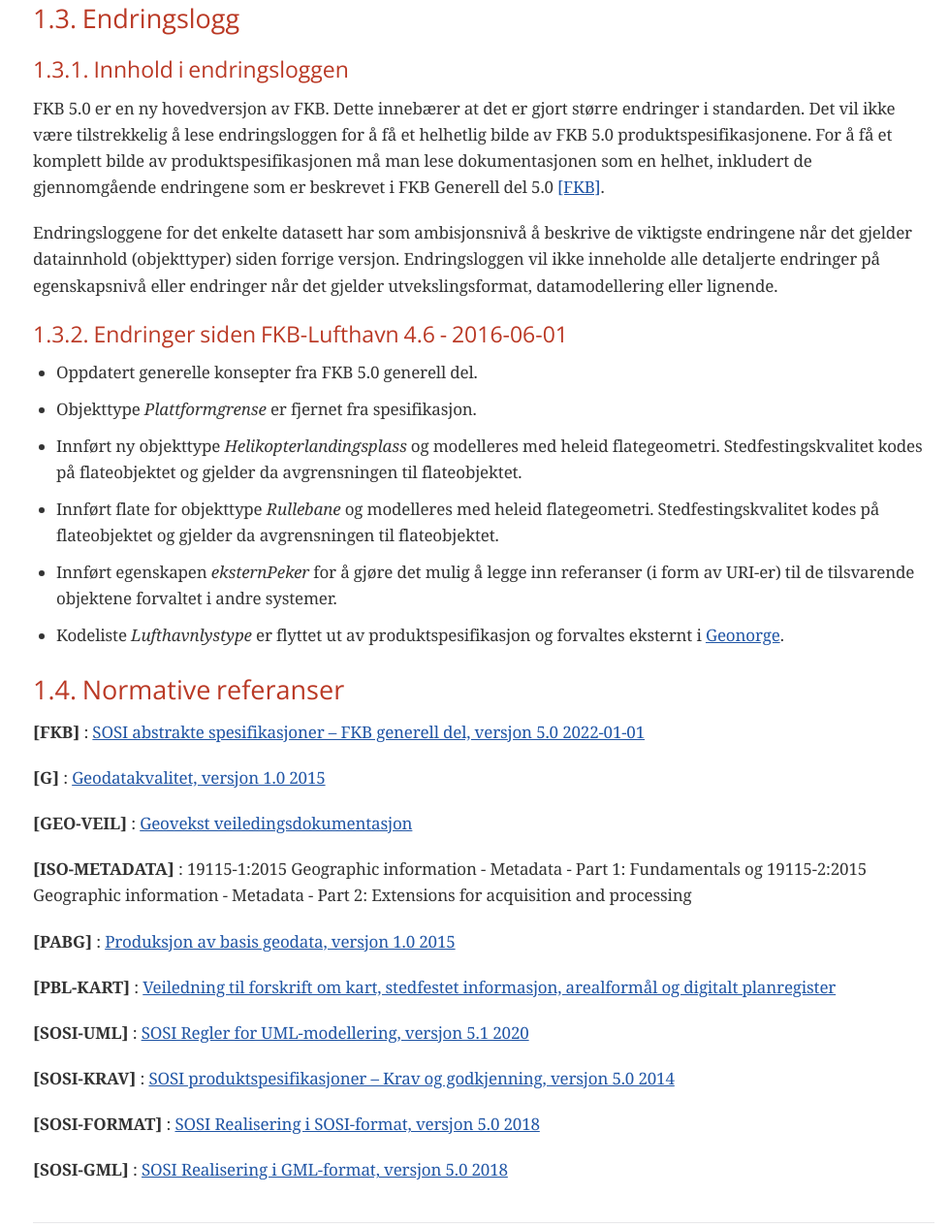
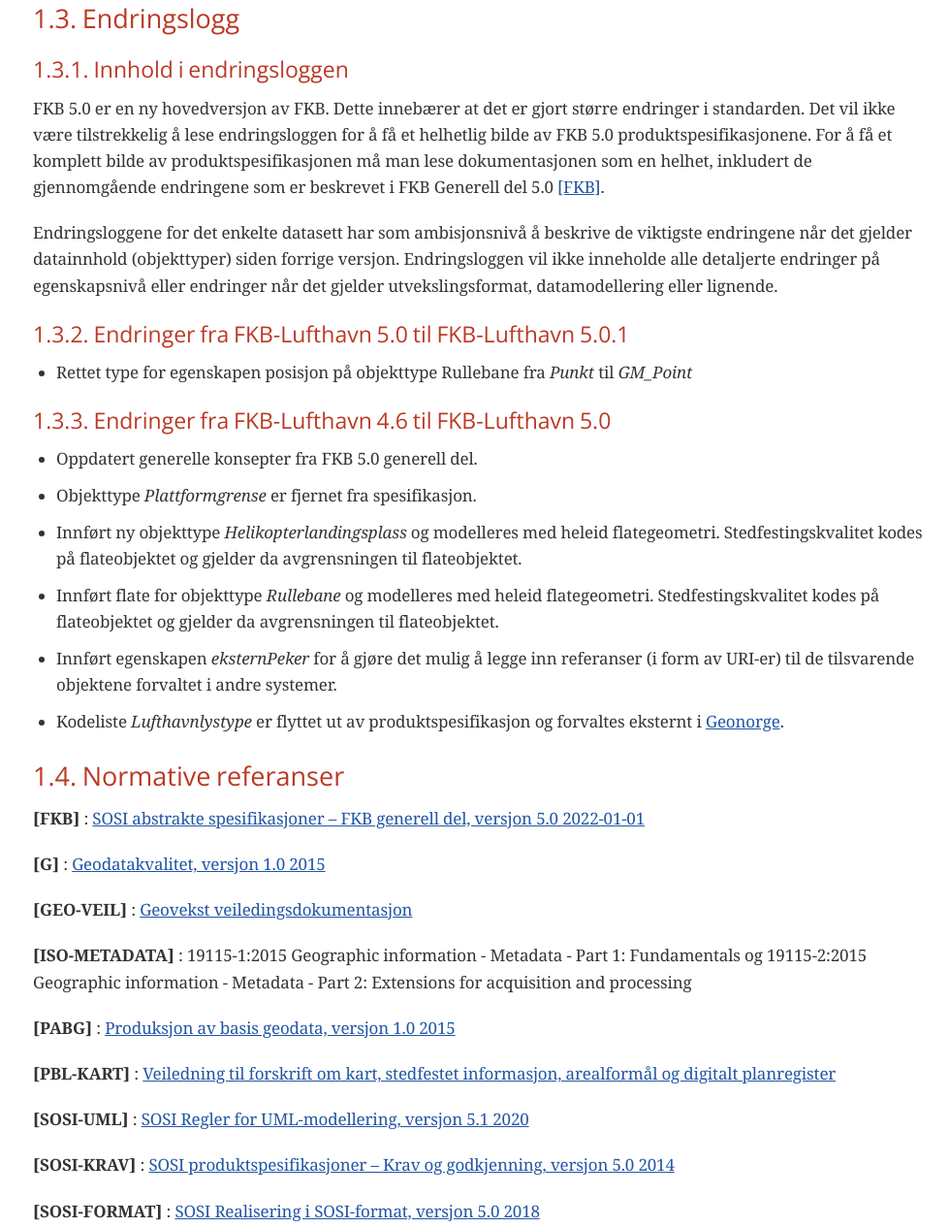
Before and after one commit to kartverket/fkb_lufthavn, a plain HTML site: page produktspesifikasjon/index.html in a window 1280 px wide. Shown: the part 1365-2631 px from the top of the page at 97% size, without its empty margins (301-1280 px from the left). Drawn offline with nearby package versions, Linux system fonts and the light colour scheme; a web font is replaced by a local one.

Commit message:
Oppdatert endringslogg

```diff
--- a/produktspesifikasjon/index.html
+++ b/produktspesifikasjon/index.html
@@ -455,7 +455,8 @@ body.book #toc,body.book #preamble,body.book h1.sect0,body.book .sect1>h2{page-b
 <li><a href="#trueendringslogg">1.3. Endringslogg</a>
 <ul class="sectlevel3">
 <li><a href="#trueinnhold-i-endringsloggen">1.3.1. Innhold i endringsloggen</a></li>
-<li><a href="#trueendringer-siden-fkb-lufthavn-4-6-2016-06-01">1.3.2. Endringer siden FKB-Lufthavn 4.6 - 2016-06-01</a></li>
+<li><a href="#trueendringer-fra-fkb-lufthavn-5-0-til-fkb-lufthavn-5-0-1">1.3.2. Endringer fra FKB-Lufthavn 5.0 til FKB-Lufthavn 5.0.1</a></li>
+<li><a href="#trueendringer-fra-fkb-lufthavn-4-6-til-fkb-lufthavn-5-0">1.3.3. Endringer fra FKB-Lufthavn 4.6 til FKB-Lufthavn 5.0</a></li>
 </ul>
 </li>
 <li><a href="#truenormative-referanser">1.4. Normative referanser</a></li>
@@ -755,7 +756,17 @@ Dette dokumentet kan også lastes ned <a href="https://sosi.geonorge.no/produkts
 </div>
 </div>
 <div class="sect3">
-<h4 id="trueendringer-siden-fkb-lufthavn-4-6-2016-06-01"><a class="anchor" href="#trueendringer-siden-fkb-lufthavn-4-6-2016-06-01"></a>1.3.2. Endringer siden FKB-Lufthavn 4.6 - 2016-06-01</h4>
+<h4 id="trueendringer-fra-fkb-lufthavn-5-0-til-fkb-lufthavn-5-0-1"><a class="anchor" href="#trueendringer-fra-fkb-lufthavn-5-0-til-fkb-lufthavn-5-0-1"></a>1.3.2. Endringer fra FKB-Lufthavn 5.0 til FKB-Lufthavn 5.0.1</h4>
+<div class="ulist">
+<ul>
+<li>
+<p>Rettet type for egenskapen posisjon på objekttype Rullebane fra <em>Punkt</em> til <em>GM_Point</em></p>
+</li>
+</ul>
+</div>
+</div>
+<div class="sect3">
+<h4 id="trueendringer-fra-fkb-lufthavn-4-6-til-fkb-lufthavn-5-0"><a class="anchor" href="#trueendringer-fra-fkb-lufthavn-4-6-til-fkb-lufthavn-5-0"></a>1.3.3. Endringer fra FKB-Lufthavn 4.6 til FKB-Lufthavn 5.0</h4>
 <div class="ulist">
 <ul>
 <li>
@@ -3781,7 +3792,7 @@ av denne lisensen og ikke kan viderebrukes</p>
 <div id="footer">
 <div id="footer-text">
 Versjon 5.0.1<br>
-Last updated 2022-06-08 11:02:54 +0200
+Last updated 2022-06-08 11:59:19 +0200
 </div>
 </div>
 <link rel="stylesheet" href="https://cdnjs.cloudflare.com/ajax/libs/highlight.js/9.15.6/styles/github.min.css">
```
Also changed, not shown: 1 other file.
